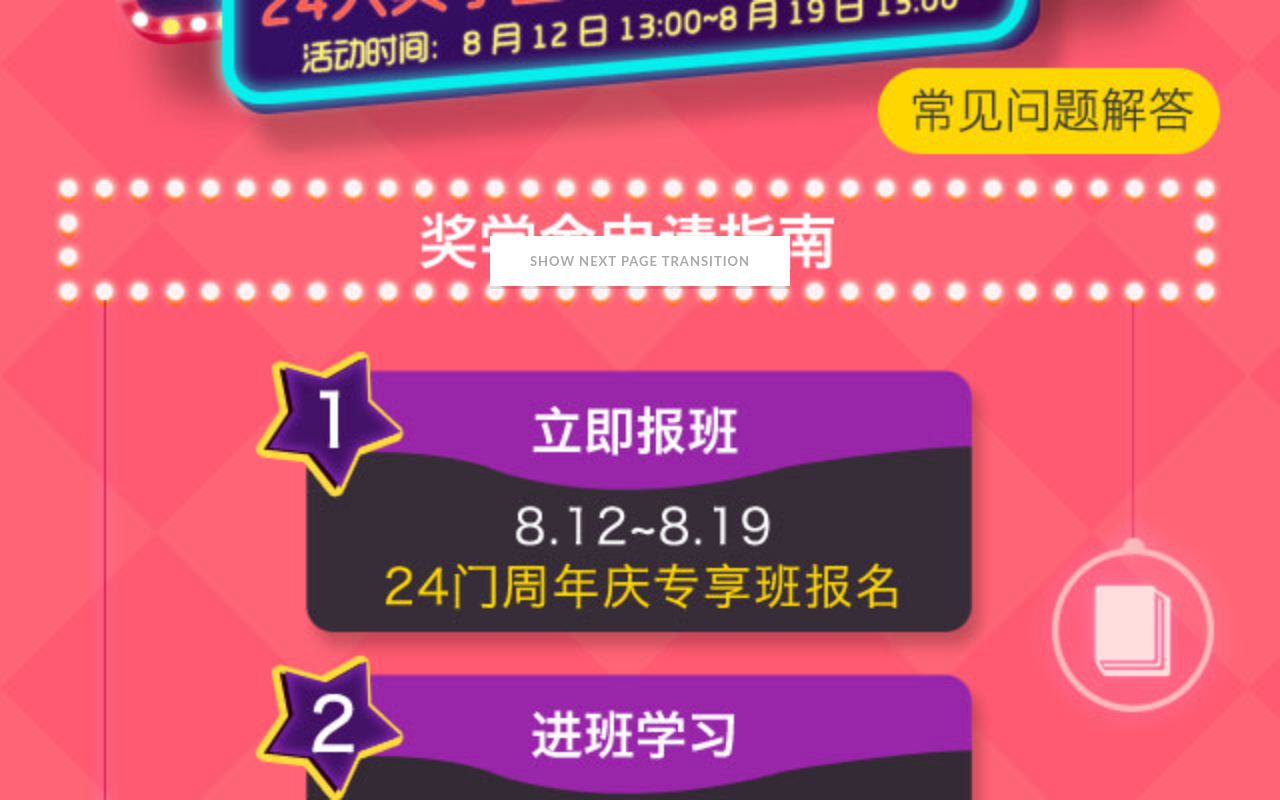
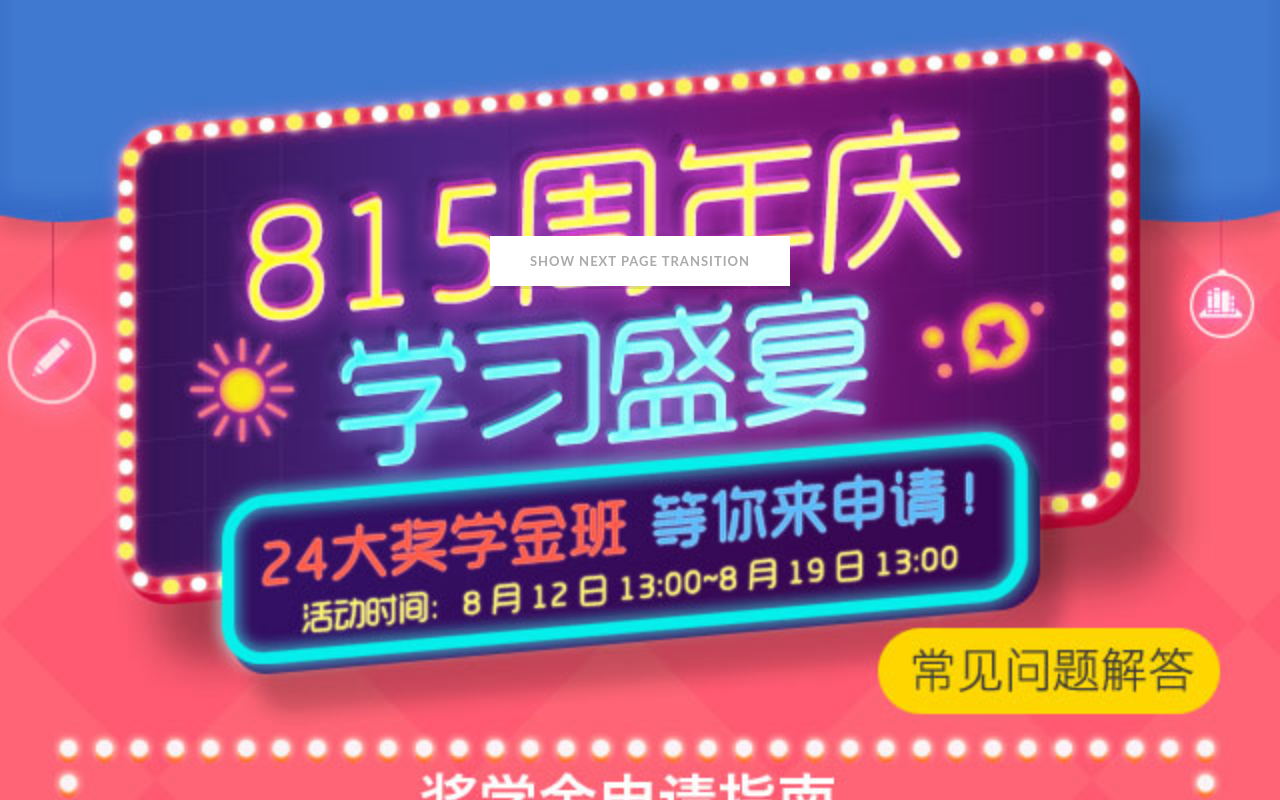
Before and after one commit to blueken/Half, a plain HTML site: page index.html in a window 1280 px wide. Drawn offline with Linux system fonts and the light colour scheme.

Commit message:
Bob:<img> fullscreen window (may scroll ,can see all image)

```diff
--- a/css/style.css
+++ b/css/style.css
@@ -1,8 +1,18 @@
 /*override component.css*/
 .pt-page-1 {
-	position: relative;
-	background: #ff6476 url(../img/bg.jpg) center center no-repeat;
-	background-size: cover;
+	background-color: #ff6476;
+	overflow: auto;
+}
+.pt-page-1 img.autofit_window_bg {
+	position: fixed;
+	top: 0;
+	left: 0;
+}
+.pt-page-1 img.autofit_window_bgwidth {
+	width: 100%;
+}
+.pt-page-1 img.autofit_window_bgheight {
+	height: 100%;
 }
 
 .clever {
--- a/index.html
+++ b/index.html
@@ -25,10 +25,11 @@
 
     	<div id="pt-main" class="pt-perspective">
 			<div class="pt-page pt-page-1">
-				<a href="#" class="clever question">Info</a>
+				<img class="autofit_window_bg" src="img/bg.jpg" alt="815周年庆学习盛宴 24大奖学金班等你来拿" />
+<!-- 				<a href="#" class="clever question">Info</a>
 				<a href="#" class="clever step1">Info</a>
 				<a href="#" class="clever step2">Info</a>
-				<a href="#" class="clever step3">Info</a>
+				<a href="#" class="clever step3">Info</a>	 -->
 
 			</div>
 			<div class="pt-page pt-page-2">
--- a/js/index.js
+++ b/js/index.js
@@ -1,63 +1,89 @@
 $(function() {
-	$(window).bind("resize", function(){
-			autoFitPos('.clever');
-	}).trigger("resize");
+
+
+	bgAutoFitWindow(".autofit_window_bg");
+
+	// $(window).bind("resize", function(){
+	// 		// autoFitPos('.clever');
+	// 		// autoResizeBg();
+	// }).trigger("resize");
 
 });
-function autoFitPos(selector, pic_width, pic_height) {
-	//auto set position keeping image width/height ratio
-	var domObjs = $(selector);
-	var PIC_HEIGHT = pic_width ? pic_width : 960;
-	var PIC_WIDTH = pic_height ? pic_height : 640;
-	var big_fish = 0;
-	var scale = 1;
-	var perfect_ratio = PIC_WIDTH / PIC_HEIGHT;
-	var win_width = $(window).width();
-	var win_height = $(window).height();
 
-	if(win_width / win_height < perfect_ratio) {
-		big_fish = win_height;
-		scale = win_height / PIC_HEIGHT;
-	} else {
-		big_fish = win_width;
-		scale = win_width / PIC_WIDTH;
-	}
 
-	// record origin value ,when first autofit
-	if(! autoFitPos.did){
-		autoFitPos.did = [];
-		domObjs.each(function(i, e) {
-			var domObj = $(this);
-			autoFitPos.did[i] = {};
-			autoFitPos.did[i].aml = parseInt(domObj.css("margin-left"));
-			autoFitPos.did[i].amt = parseInt(domObj.css("margin-top"));
-			autoFitPos.did[i].aw = parseInt(domObj.css("width"));
-			autoFitPos.did[i].ah = parseInt(domObj.css("height"));
-		});
-	}
+function bgAutoFitWindow(img_selector) {
+		var theWindow        = $(window),
+	    $bg              = $(img_selector),
+	    aspectRatio      = $bg.width() / $bg.height();
 
-	domObjs.each(function(i, e) {
-		var domObj = $(this);
-		var aml = autoFitPos.did[i].aml;
-		var amt = autoFitPos.did[i].amt;
-		var aw = autoFitPos.did[i].aw;
-		var ah = autoFitPos.did[i].ah;
+	theWindow.resize(function() {
+		if ( (theWindow.width() / theWindow.height()) < aspectRatio ) {
+		    $bg
+		    	.removeClass()
+		    	.addClass('autofit_window_bgheight');
+		} else {
+		    $bg
+		    	.removeClass()
+		    	.addClass('autofit_window_bgwidth');
+		}
+	}).trigger("resize");
+}
 
-		aml *= scale;
-		amt *= scale;
-		aw *= scale;
-		ah *= scale;
 
-		aml += "px";
-		amt += "px";
-		aw  += "px";
-		ah  += "px";
+// function autoFitPos(selector, pic_width, pic_height) {
+// 	//auto set position keeping image width/height ratio
+// 	var domObjs = $(selector);
+// 	var PIC_HEIGHT = pic_width ? pic_width : 960;
+// 	var PIC_WIDTH = pic_height ? pic_height : 640;
+// 	var big_fish = 0;
+// 	var scale = 1;
+// 	var perfect_ratio = PIC_WIDTH / PIC_HEIGHT;
+// 	var win_width = $(window).width();
+// 	var win_height = $(window).height();
 
-		domObj.css("margin-left", aml);
-		domObj.css("margin-top", amt);
-		domObj.css("width", aw);
-		domObj.css("height", ah);
-	});
+// 	if(win_width / win_height < perfect_ratio) {
+// 		big_fish = win_height;
+// 		scale = win_height / PIC_HEIGHT;
+// 	} else {
+// 		big_fish = win_width;
+// 		scale = win_width / PIC_WIDTH;
+// 	}
 
-	return scale;
-}
+// 	// record origin value ,when first autofit
+// 	if(! autoFitPos.did){
+// 		autoFitPos.did = [];
+// 		domObjs.each(function(i, e) {
+// 			var domObj = $(this);
+// 			autoFitPos.did[i] = {};
+// 			autoFitPos.did[i].aml = parseInt(domObj.css("margin-left"));
+// 			autoFitPos.did[i].amt = parseInt(domObj.css("margin-top"));
+// 			autoFitPos.did[i].aw = parseInt(domObj.css("width"));
+// 			autoFitPos.did[i].ah = parseInt(domObj.css("height"));
+// 		});
+// 	}
+
+// 	domObjs.each(function(i, e) {
+// 		var domObj = $(this);
+// 		var aml = autoFitPos.did[i].aml;
+// 		var amt = autoFitPos.did[i].amt;
+// 		var aw = autoFitPos.did[i].aw;
+// 		var ah = autoFitPos.did[i].ah;
+
+// 		aml *= scale;
+// 		amt *= scale;
+// 		aw *= scale;
+// 		ah *= scale;
+
+// 		aml += "px";
+// 		amt += "px";
+// 		aw  += "px";
+// 		ah  += "px";
+
+// 		domObj.css("margin-left", aml);
+// 		domObj.css("margin-top", amt);
+// 		domObj.css("width", aw);
+// 		domObj.css("height", ah);
+// 	});
+
+// 	return scale;
+// }
```
